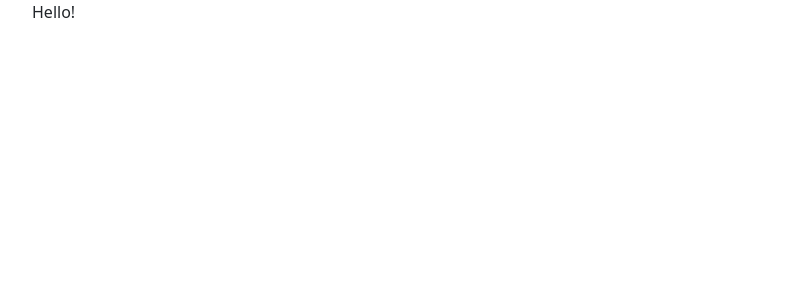
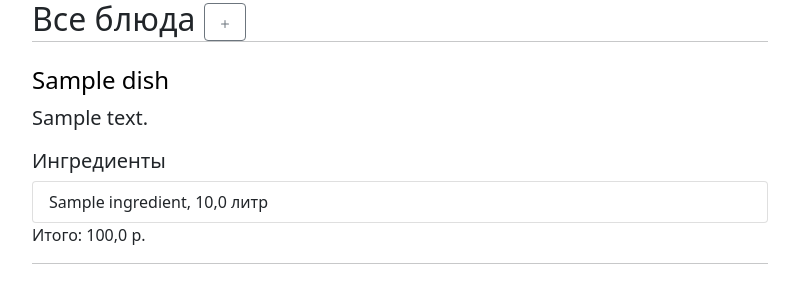
Before and after one commit to Chau/primecost, a Django app: page /dish/list in a window 1280 px wide. Before the commit the part shown is almost empty. Shown: the top 303 px of the page, without its empty margins (240-1039 px from the left). Run offline with Django 4.2, Linux system fonts and the light colour scheme; data comes from the database, SQL or seed files in the repository; tables that the repository leaves empty hold one stand-in row (values such as "Sample post").

Commit message:
Add dish list page

```diff
--- a/primecost/urls.py
+++ b/primecost/urls.py
@@ -25,11 +25,11 @@ urlpatterns = [
     path('dish/<int:pk>', DishDetailView.as_view(), name='dish_detail'),
     path('dish/list', DishListView.as_view(), name='dish_list'),
     path('dish/create', DishCreateView.as_view(), name='dish_create'),
-    path('dish/<int:pk>/edit', DishUpdateView.as_view(), name='dish_update'),
+    path('dish/<int:pk>/edit', DishUpdateView.as_view(), name='dish_edit'),
     path('ingredient/<int:pk>', IngredientDetailView.as_view(), name='ingredient_detail'),
     path('ingredient/list', IngredientListView.as_view(), name='ingredient_list'),
     path('ingredient/list_json', ingredient_list_json),
     path('ingredient/create', IngredientCreateView.as_view(), name='ingredient_create'),
-    path('ingredient/<int:pk>/edit', IngredientUpdateView.as_view(), name='ingredient_update'),
+    path('ingredient/<int:pk>/edit', IngredientUpdateView.as_view(), name='ingredient_edit'),
     path('admin/', admin.site.urls),
 ]
--- a/product/forms.py
+++ b/product/forms.py
@@ -27,9 +27,6 @@ class DishForm(forms.ModelForm):
     def dish_save(self, ingredients_data: t.List[t.Dict]):
         if self.is_valid():
             dish = self.save()
-            # remove empty items
-            while ingredients_data.count({}) > 0:
-                ingredients_data.remove({})
             dish.save_ingredients(ingredients_data)
             return dish
         return
--- a/product/models.py
+++ b/product/models.py
@@ -63,6 +63,7 @@ class Dish(models.Model):
         ]
         :return:
         """
+
         for ingredient_item in ingredients_data:
             # TODO: add exception
             ingredient = Ingredient.objects.get(pk=ingredient_item['ingredient_id'])
--- a/product/views/dish.py
+++ b/product/views/dish.py
@@ -12,6 +12,11 @@ class DishDetailView(DetailView):
 class DishListView(ListView):
     model = Dish
 
+    def get_context_data(self, *, object_list=None, **kwargs):
+        context = super().get_context_data(**kwargs)
+        context['dishes'] = Dish.objects.all().order_by('-pk')
+        return context
+
 
 class DishCreateView(TemplateView):
     template_name = 'product/dish_form_create.html'
@@ -20,11 +25,6 @@ class DishCreateView(TemplateView):
         context = super().get_context_data(**kwargs)
         context['ingredient_formset'] = IngredientFormset()
         return context
-
-    # def get(self, request, *args, **kwargs):
-    #     ingredient_formset = IngredientFormset()
-    #     return render(request, template_name='product/dish_form_create.html',
-    #                   context={'ingredient_formset': ingredient_formset})
 
     def post(self, request, *args, **kwargs):
         dish_form = DishForm(request.POST)
@@ -45,9 +45,7 @@ class DishUpdateView(TemplateView):
         dish = Dish.objects.get(pk=dish_id)
         context['dish'] = dish
         # fill formset: {'ingredient_id': 1, 'ingredient_name': 'name', 'ingredient_amount': 2, 'ingredient_unit': 'шт'}
-        ingredient_data = [
-
-        ]
+        ingredient_data = []
         for dish_ingredient in dish.dishingredient_set.all():
             ingredient_data.append(
                     {
@@ -62,9 +60,6 @@ class DishUpdateView(TemplateView):
         context['ingredient_len'] = len(ingredient_data) - 1
         return context
 
-    # def get(self, request, *args, **kwargs):
-    #     pass
-    #
     def post(self, request, *args, **kwargs):
         dish_form = DishForm(request.POST)
         ingredient_formset = IngredientFormset(request.POST)
--- a/product/views/ingredient.py
+++ b/product/views/ingredient.py
@@ -1,3 +1,4 @@
+from django.urls import reverse
 from django.http import JsonResponse
 from django.views.generic import ListView, DetailView, CreateView, UpdateView
 
@@ -32,4 +33,6 @@ class IngredientUpdateView(UpdateView):
     fields = ('name', 'description', 'unit', 'price')
 
     def get_success_url(self):
-        return '/ingredient/{}/update'.format(self.object.id)
+        return reverse('ingredient_edit', args={'pk': self.object.id})
+
+            # '/ingredient/{}/'.format(self.object.id))
--- a/templates/base.html
+++ b/templates/base.html
@@ -3,7 +3,10 @@
   <head>
     <link href="https://cdn.jsdelivr.net/npm/bootstrap@5.0.2/dist/css/bootstrap.min.css" rel="stylesheet" integrity="sha384-EVSTQN3/azprG1Anm3QDgpJLIm9Nao0Yz1ztcQTwFspd3yD65VohhpuuCOmLASjC" crossorigin="anonymous">
     <script src="https://cdn.jsdelivr.net/npm/bootstrap@5.0.2/dist/js/bootstrap.bundle.min.js" integrity="sha384-MrcW6ZMFYlzcLA8Nl+NtUVF0sA7MsXsP1UyJoMp4YLEuNSfAP+JcXn/tWtIaxVXM" crossorigin="anonymous"></script>
-    {% block head %}{% endblock %}
+    {% block head %}
+      {% load static %}
+      <link rel="stylesheet" type="text/css" href="{% static 'primecost/style.css' %}" />
+    {% endblock %}
     <title>{% block title %}{% endblock %}</title>
   </head>
   <body>
--- a/templates/product/dish_detail.html
+++ b/templates/product/dish_detail.html
@@ -1,7 +1,7 @@
 {% extends 'base.html' %}
 
 {% block content %}
-<h3>{{ dish.name }}</h3>
+<h4>{{ dish.name }}</h4>
 <p class="lead">{{ dish.description }}</p>
 <h5>Ингредиенты</h5>
 <ul class="list-group">
--- a/templates/product/dish_form_update.html
+++ b/templates/product/dish_form_update.html
@@ -14,7 +14,7 @@
 <hr class="mt-0 mb-4">
 {% include './includes/ingredient_item.html' %}
 
-  <form method="POST" action="{% url 'dish_update' pk=dish.id %}">
+  <form method="POST" action="{% url 'dish_edit' pk=dish.id %}">
     {% csrf_token %}
 
       <div class="mb-3">
--- a/templates/product/dish_list.html
+++ b/templates/product/dish_list.html
@@ -1,5 +1,26 @@
 {% extends 'base.html' %}
+{% block title %} Все блюда{% endblock %}
+{% block content %}
+<h2>
+    Все блюда
 
-{% block content %}
-Hello!
+    <a href="{% url 'dish_create' %}" type="button" class="btn btn-outline-secondary" >
+          <svg xmlns="http://www.w3.org/2000/svg" width="16" height="16" fill="currentColor" class="bi bi-plus" viewBox="0 0 16 16">
+            <path d="M8 4a.5.5 0 0 1 .5.5v3h3a.5.5 0 0 1 0 1h-3v3a.5.5 0 0 1-1 0v-3h-3a.5.5 0 0 1 0-1h3v-3A.5.5 0 0 1 8 4z"></path>
+          </svg>
+      </a>
+    <hr class="mt-0 mb-4">
+</h2>
+{% for dish in dishes %}
+    <h4><a href="{% url 'dish_detail' pk=dish.pk %}">{{ dish.name }}</a></h4>
+    <p class="lead">{{ dish.description }}</p>
+    <h5>Ингредиенты</h5>
+    <ul class="list-group">
+      {% for dish_ingredient in dish.dishingredient_set.all %}
+      <li class="list-group-item">{{ dish_ingredient.ingredient.name }}, {{ dish_ingredient.amount }} {{ dish_ingredient.ingredient.unit.full_name }}</li>
+      {% endfor %}
+    </ul>
+    <p>Итого: {{ dish.total }} р.</p>
+    <hr class="mt-0 mb-4">
+{% endfor %}
 {% endblock %}
--- a/templates/product/ingredient_list.html
+++ b/templates/product/ingredient_list.html
@@ -1,9 +1,5 @@
 {% extends 'base.html' %}
 
-{% block head %}
-{% load static %}
-<link rel="stylesheet" type="text/css" href="{% static 'primecost/style.css' %}" />
-{% endblock %}
 {% block title %}Все ингредиенты{% endblock %}
 {% block content %}
 <h1>
@@ -19,7 +15,7 @@
 <div>
     <h4>
         <a href="{% url 'ingredient_detail' pk=ingredient.pk %}">{{ ingredient.name }}</a>
-        <a href="{% url 'ingredient_update' pk=ingredient.pk %}" type="button" class="btn" >
+        <a href="{% url 'ingredient_edit' pk=ingredient.pk %}" type="button" class="btn" >
         <svg xmlns="http://www.w3.org/2000/svg" width="16" height="16" fill="currentColor" class="bi bi-pencil" viewBox="0 0 16 16">
         <path d="M12.146.146a.5.5 0 0 1 .708 0l3 3a.5.5 0 0 1 0 .708l-10 10a.5.5 0 0 1-.168.11l-5 2a.5.5 0 0 1-.65-.65l2-5a.5.5 0 0 1 .11-.168l10-10zM11.207 2.5 13.5 4.793 14.793 3.5 12.5 1.207 11.207 2.5zm1.586 3L10.5 3.207 4 9.707V10h.5a.5.5 0 0 1 .5.5v.5h.5a.5.5 0 0 1 .5.5v.5h.293l6.5-6.5zm-9.761 5.175-.106.106-1.528 3.821 3.821-1.528.106-.106A.5.5 0 0 1 5 12.5V12h-.5a.5.5 0 0 1-.5-.5V11h-.5a.5.5 0 0 1-.468-.325z"/>
         </svg>
```
